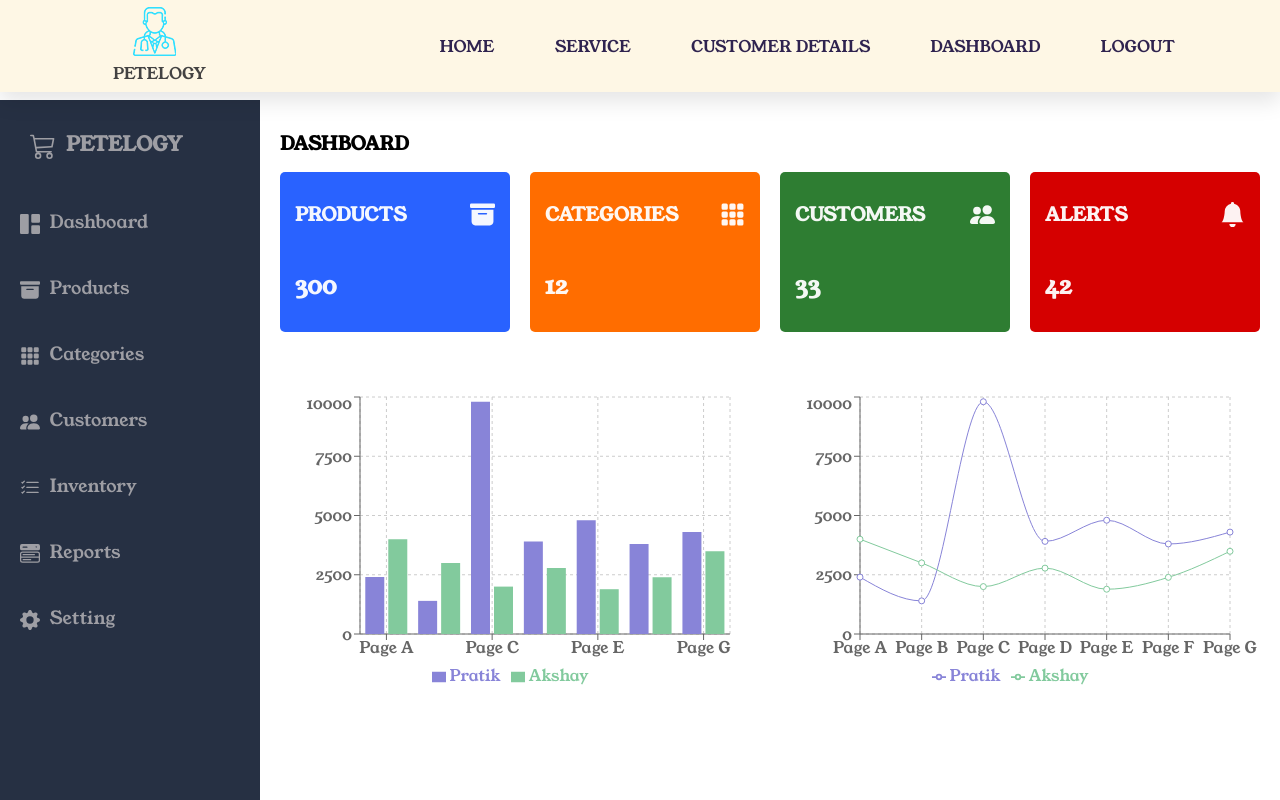
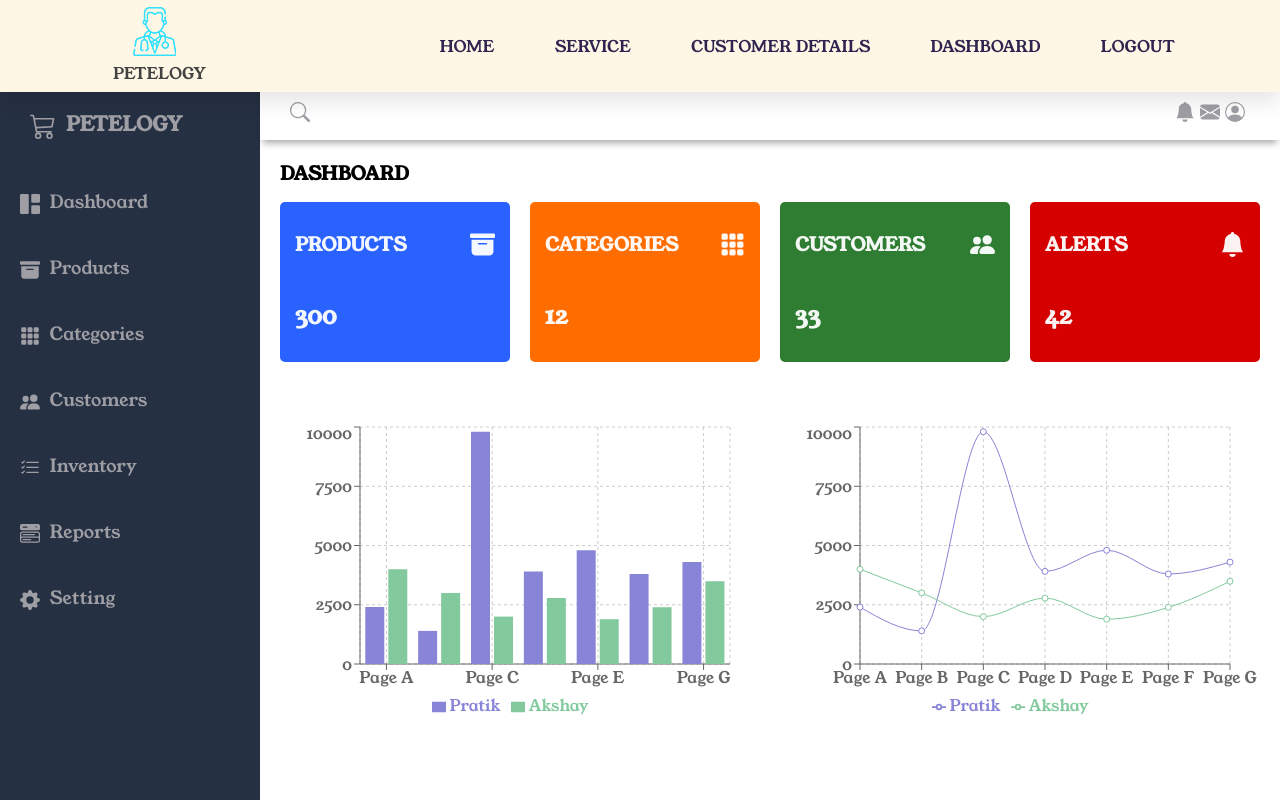
Before and after one commit to Aksh-007/verterniary-store, a React (Vite) app: page /login in a window 1280 px wide. Both pictures are taken after typing "Sample", "Sample123" into the empty fields and a click on the button "Log In". Shown: the top 800 px of the page. Built offline with nearby package versions, Linux system fonts and the light colour scheme.

Commit message:
Fix - dashboard fix

```diff
--- a/src/styles/Dashboard.css
+++ b/src/styles/Dashboard.css
@@ -5,6 +5,7 @@
   padding: 0;
   /* background-color: #1d2634; */
   color: #9e9ea4;
+  margin-top: 80px;
 }
 
 .icon {
@@ -64,7 +65,7 @@
   overflow-y: auto;
   transition: all 0.5s;
   -webkit-transition: all 0.5s;
-  margin-top: 100px;
+  /* margin-top: 100px; */
 }
 
 .sidebar-title {
@@ -130,7 +131,7 @@
   display: flex;
   justify-content: space-between;
   color: #000;
-  margin-top: 50px;
+  /* margin-top: 50px; */
 }
 
 .main-cards {
```
